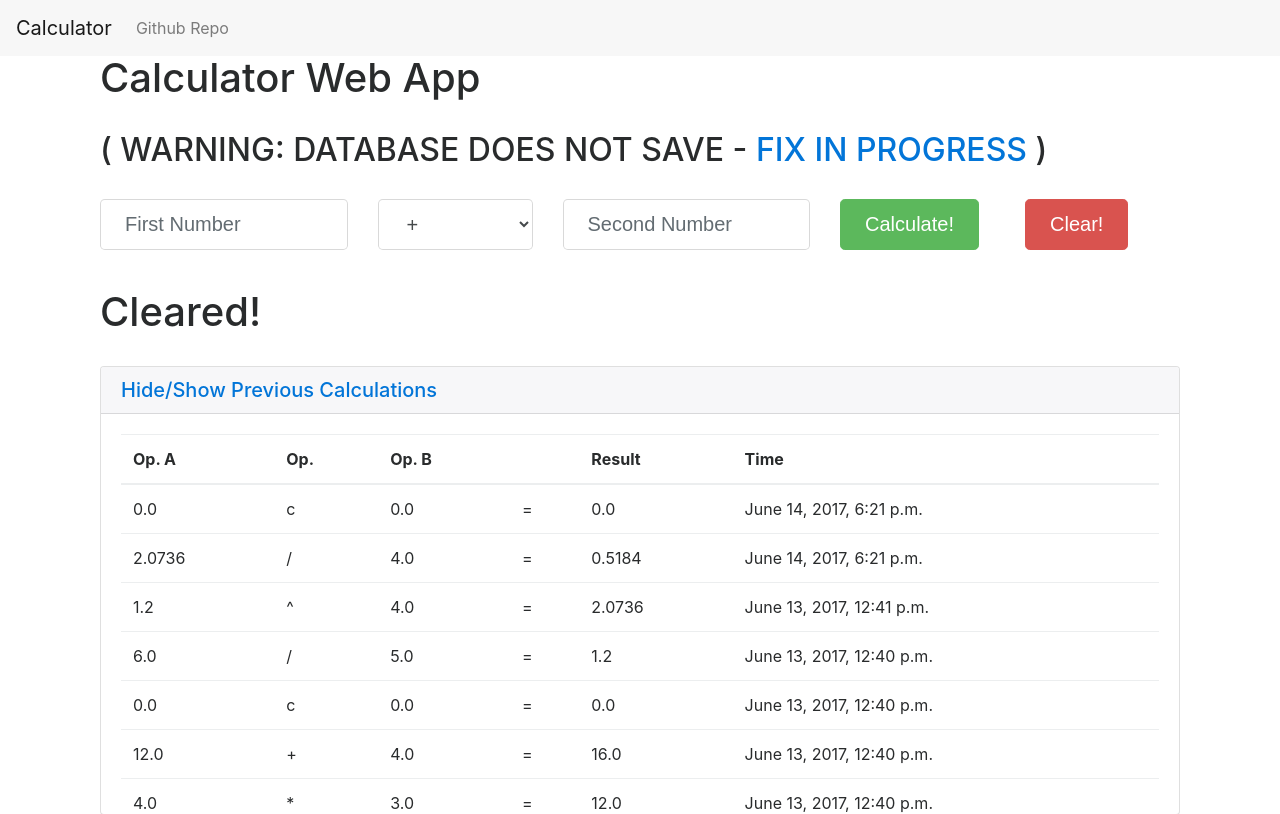
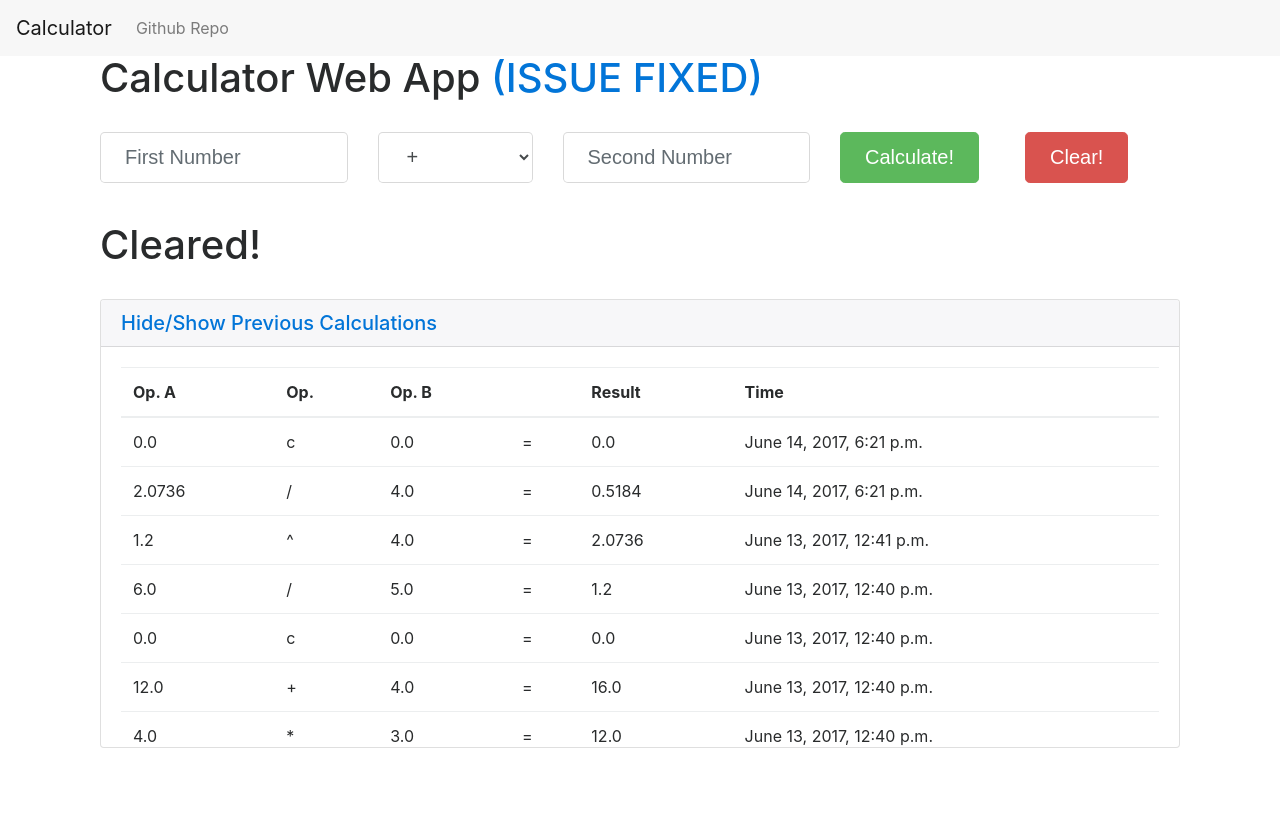
Before and after one commit to noah-dev/django_calc, a Django app: page /calc/ in a window 1280 px wide. Shown: the top 814 px of the page. Run offline with Django 3.2, Linux system fonts and the light colour scheme; data comes from the database, SQL or seed files in the repository; some libraries are stand-ins or nearby versions.

Commit message:
Database changed to Postgres successfully

```diff
--- a/calc/templates/calc/index.html
+++ b/calc/templates/calc/index.html
@@ -5,8 +5,8 @@
   <div class="container">
     <div class="col-12 col-sm-12">
      <span class="hidden-md-up visible"></span>
-     <span class="hidden-sm-down not-visible"><h1>Calculator Web App</h1><br>
-     <h2>( WARNING: DATABASE DOES NOT SAVE - <a href="https://github.com/noah-dev/django_calc/issues/3">FIX IN PROGRESS</a> )</h2>
+     <span class="hidden-sm-down not-visible"><h1>Calculator Web App
+     <a href="https://github.com/noah-dev/django_calc/issues/3">(ISSUE FIXED)</a></h1>
      </span>
     </div>
     <br>
--- a/dj_calc/settings.py
+++ b/dj_calc/settings.py
@@ -14,7 +14,7 @@ import os
 import dj_database_url
 
 # SECURITY WARNING: don't run with debug turned on in production!
-DEBUG = True
+# DEBUG = True
 
 
 from .secret_settings import secret_key
```
